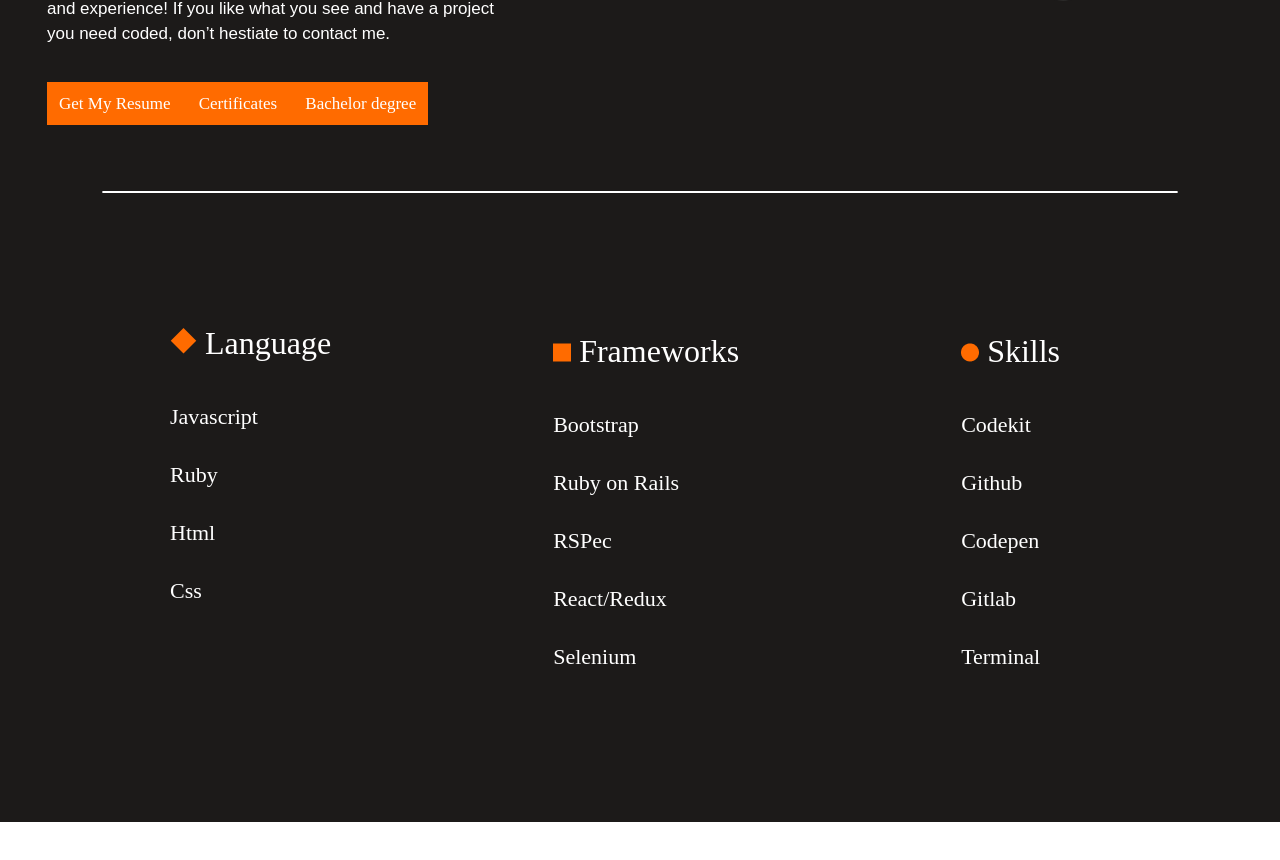
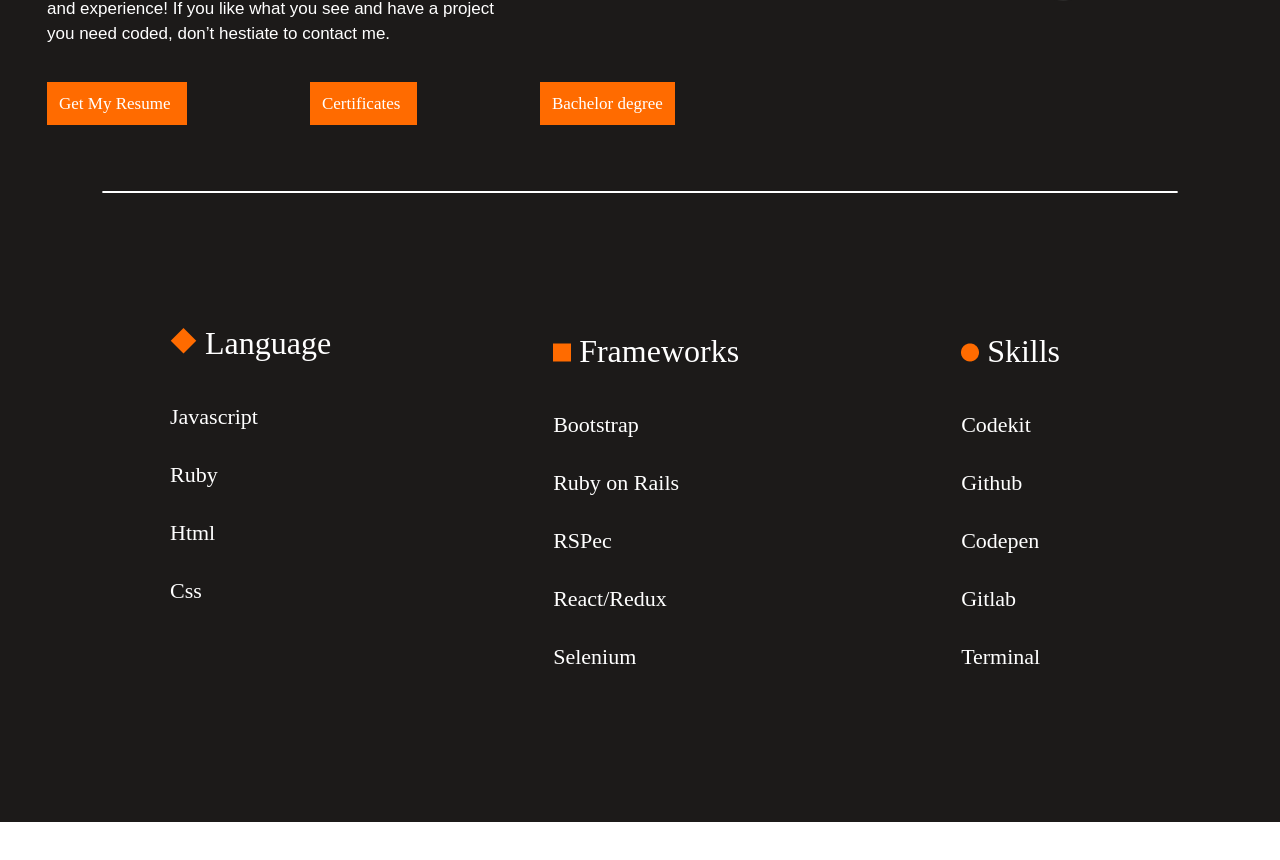
Before and after one commit to Ghilain/ghilain-portfolio, a website: page index.html in a window 1280 px wide. Shown: the part 2698-3558 px from the top of the page. Drawn offline with Linux system fonts and the light colour scheme.

Commit message:
add margin onbetween buttons

```diff
--- a/style.css
+++ b/style.css
@@ -777,6 +777,10 @@
     display: none;
   }
 
+  .btn-res{
+    margin-right: 10%;
+  }
+
   #btncli1 {
     margin-top: 291px;
   }
```
